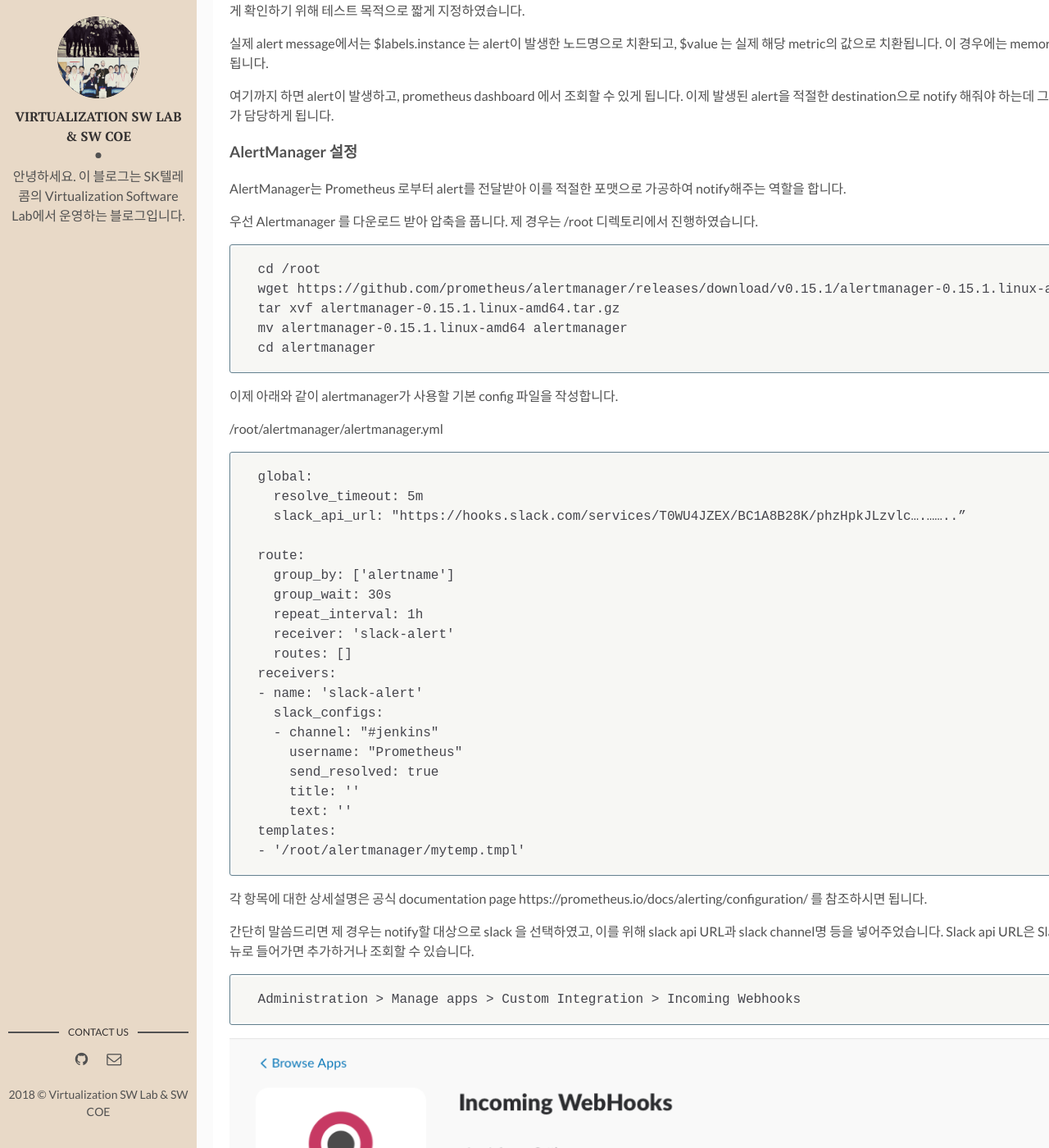
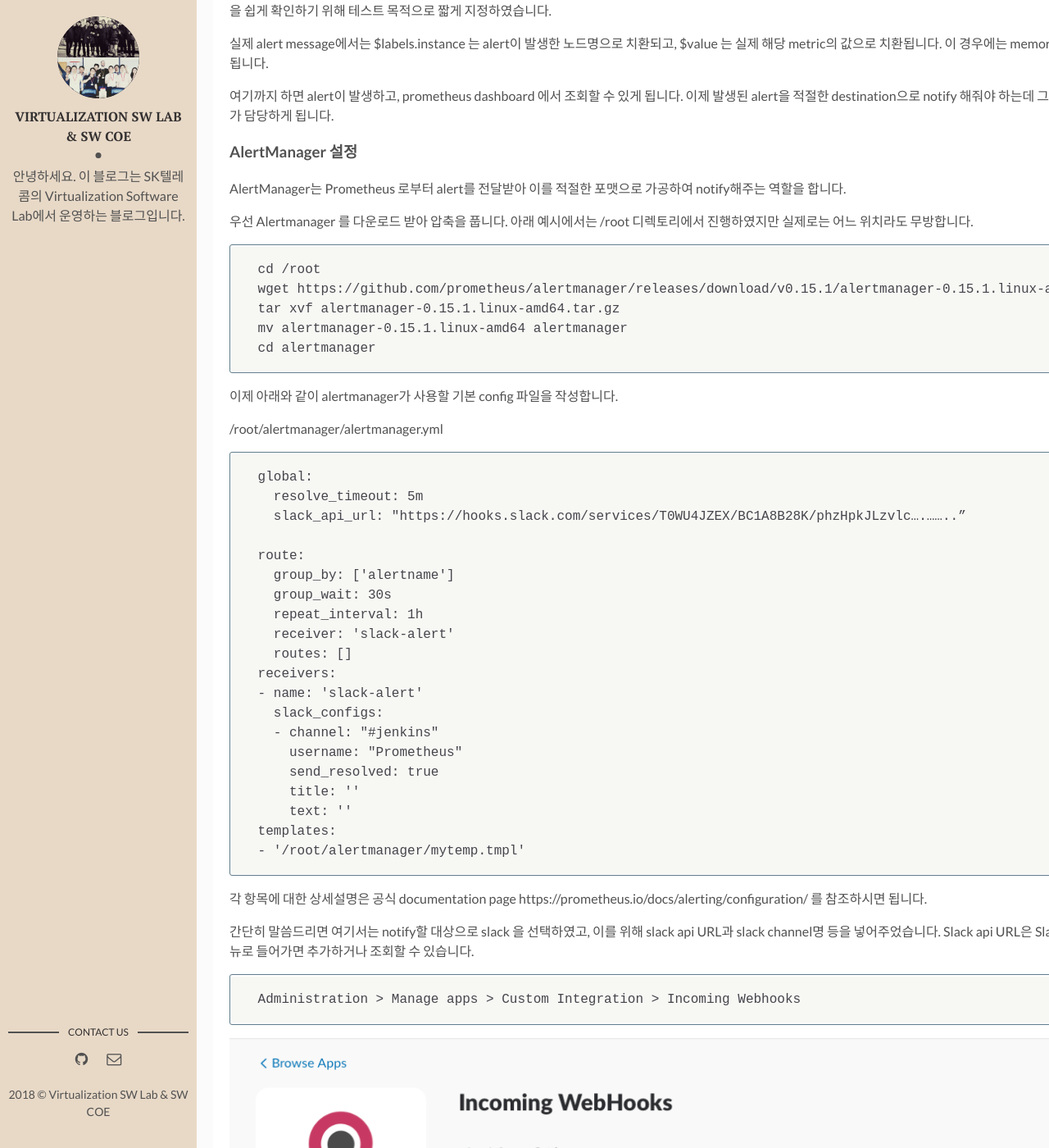
Before and after one commit to sktelecom-oslab/Virtualization-Software-Lab, a Jekyll site: the page built from _posts/2018-09-03-PrometheusAlert.md, in a window 1280 px wide and 1400 px high, scrolled down 2112 px. Shown: the whole window at 82% size. Built offline with Jekyll 4.4.1, drawn with Linux system fonts in a browser that asks for light colours; some of the changed text lies outside the part shown.

Commit message:
trivial update on PrometheusAlert post

````diff
--- a/_posts/2018-09-03-PrometheusAlert.md
+++ b/_posts/2018-09-03-PrometheusAlert.md
@@ -81,7 +81,7 @@ groups:
 
 AlertManager는 Prometheus 로부터 alert를 전달받아 이를 적절한 포맷으로 가공하여 notify해주는 역할을 합니다.
 
-우선 Alertmanager 를 다운로드 받아 압축을 풉니다. 제 경우는 /root 디렉토리에서 진행하였습니다.
+우선 Alertmanager 를 다운로드 받아 압축을 풉니다. 아래 예시에서는 /root 디렉토리에서 진행하였지만 실제로는 어느 위치라도 무방합니다.
 
 ```
 cd /root
@@ -119,7 +119,7 @@ templates:
 
 각 항목에 대한 상세설명은 공식 documentation page https://prometheus.io/docs/alerting/configuration/ 를 참조하시면 됩니다.
 
-간단히 말씀드리면 제 경우는 notify할 대상으로 slack 을 선택하였고, 이를 위해 slack api URL과 slack channel명 등을 넣어주었습니다.
+간단히 말씀드리면 여기서는 notify할 대상으로 slack 을 선택하였고, 이를 위해 slack api URL과 slack channel명 등을 넣어주었습니다.
 Slack api URL은 Slack App에서 다음 메뉴로 들어가면 추가하거나 조회할 수 있습니다.
 
 ```
@@ -130,7 +130,7 @@ Administration > Manage apps > Custom Integration > Incoming Webhooks
 ![Slack Webhook2]({{ site.baseurl }}{{ post.url }}/assets/img/prom_alert/slack_webhook2.png)
 
 
-Route 의 경우는 alert 성격에 따라 각각 다른 destination 으로 alert을 전송하고자 하는 경우에 routing tree를 구성하여 사용하게 되는데, 제 경우는 단일 receiver (slack)만 사용하므로 최상위의 root route만 존재하고 하위 노드들은 [] 로 설정하였습니다.
+Route 항목은 alert 성격에 따라 각각 다른 destination 으로 alert을 전송하고자 하는 경우에 routing tree를 구성하여 사용하게 되는데, 여기서는 단일 receiver (slack)만 사용하므로 최상위의 root route만 존재하고 하위 노드들은 [] 로 설정하였습니다.
 
 하단의 template은 notification message 의 포맷을 담고 있는 template file명을 지정합니다.
 mytemp.tmpl 파일은 다음과 같이 작성하였습니다.
````
Also changed, not shown: other parts of _posts/2018-09-03-PrometheusAlert.md (+1 -1 lines).
